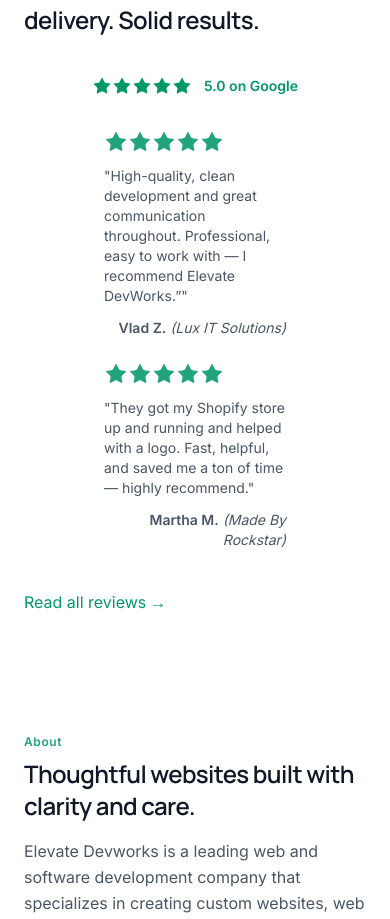
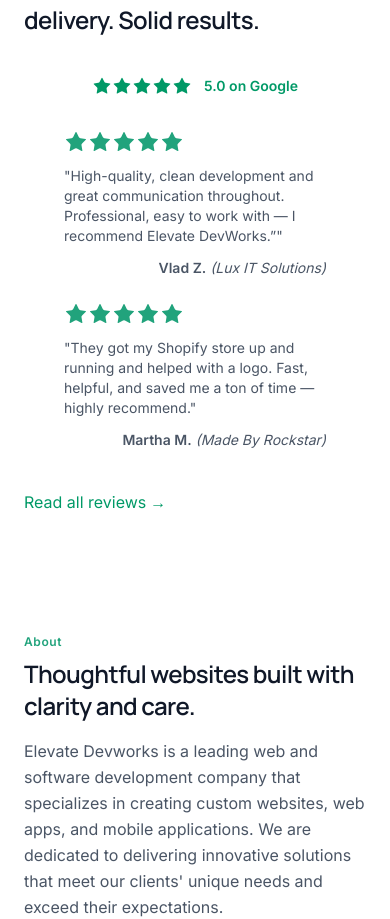
Before and after one commit to chrisowensdev/elevatedevworks-site, a Next.js app: page / in a window 390 px wide. Shown: the part 6167-7086 px from the top of the page. Built offline with nearby package versions, Linux system fonts and the light colour scheme.

Commit message:
Update reviews on mobile

```diff
--- a/src/components/layout/ReviewCard.tsx
+++ b/src/components/layout/ReviewCard.tsx
@@ -26,7 +26,7 @@ export default function ReviewCard({
 			}
 		>
 			<article
-				className={"relative h-full rounded-2xl  transition px-10"}
+				className={"relative h-full rounded-2xl  transition sm:px-10"}
 			>
 				<div className={"flex items-start gap-3"}>
 					<div className="min-w-0">
```
